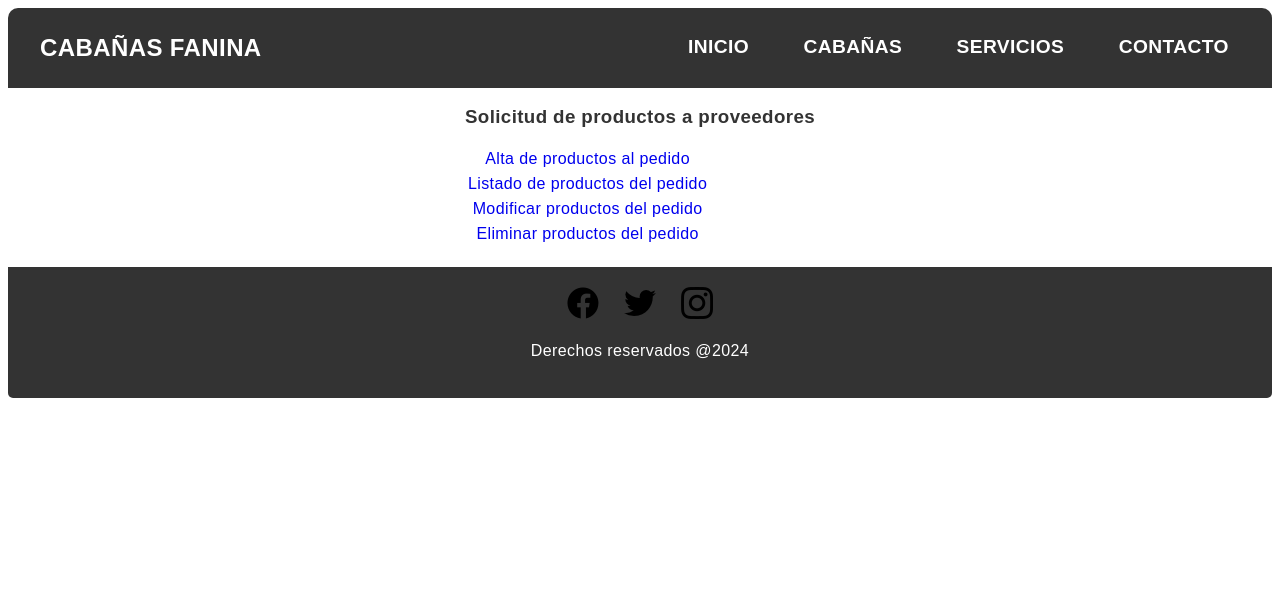
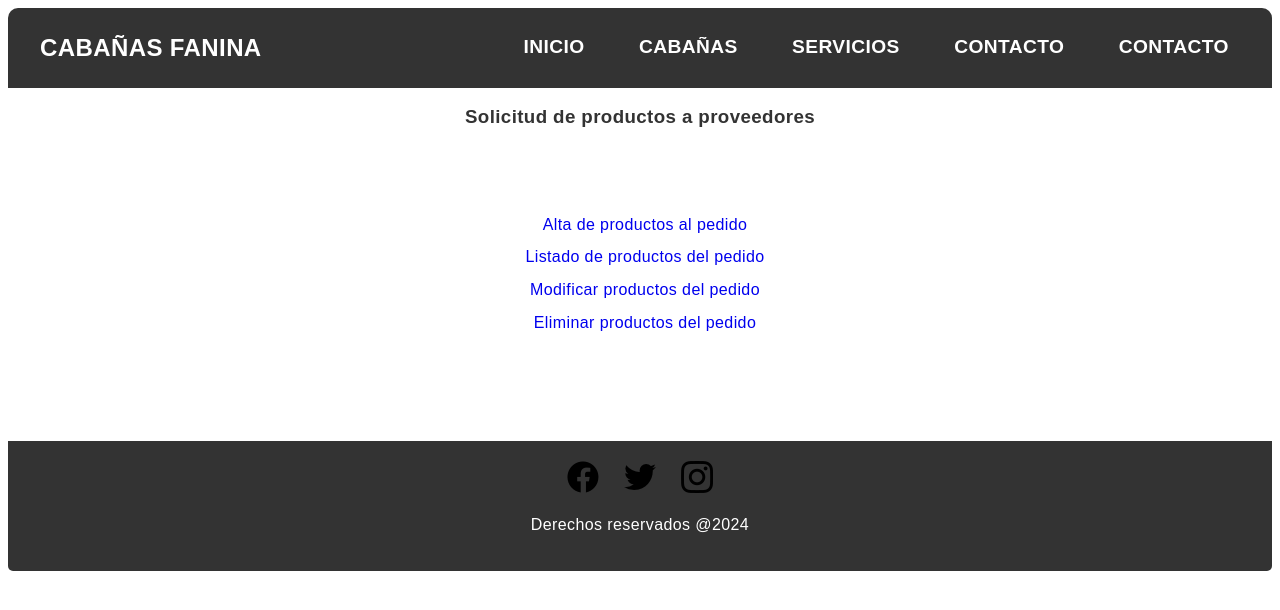
Before and after one commit to fakupos/TrabajoFinalBackEndC24170G10, a plain HTML site: page index.html in a window 1280 px wide. Drawn offline with Linux system fonts and the light colour scheme.

Commit message:
update estilos

```diff
--- a/static/css/estilosIndex.css
+++ b/static/css/estilosIndex.css
@@ -19,6 +19,25 @@ body {
     line-height: 1.3em;
     letter-spacing: .4px;
 }
+
+
+.contenedor-centrado {
+    display:flex;
+    width: 100%;
+    justify-content: center;
+    padding: 5px;
+}
+table {
+    max-width: 90%;
+    margin: 50px;
+    padding: 30px;
+
+    text-align: left;
+}
+h3{
+    text-align: center;
+}
+
 
 a {
     text-decoration: none;
@@ -229,7 +248,7 @@ h2 {
     }
 }
 
-@media (min-width:768px) {
+@media (min-width:1024px) {
     .label_hamburguesa {
         display: none;
     }
--- a/static/js/head_foot.js
+++ b/static/js/head_foot.js
@@ -16,13 +16,16 @@ let cabecera = `
                 <a href="index.html" class="link">INICIO</a>
             </li>
             <li class="li_links">
-                <a href="cabanas.html" class="link">CABAÑAS</a>
+                <a href="altas.html" class="link">CABAÑAS</a>
             </li>
             <li class="li_links">
-                <a href="servicios.html" class="link">SERVICIOS</a>
+                <a href="modificaciones.html" class="link">SERVICIOS</a>
             </li>
             <li class="li_links">
-                <a href="contacto.html" class="link">CONTACTO</a>
+                <a href="listadoEliminar.html" class="link">CONTACTO</a>
+            </li>
+            <li class="li_links">
+                <a href="listado.html" class="link">CONTACTO</a>
             </li>
         </ul>
     </nav>
```
Also changed, not shown: index.html (+1 -0 lines).
